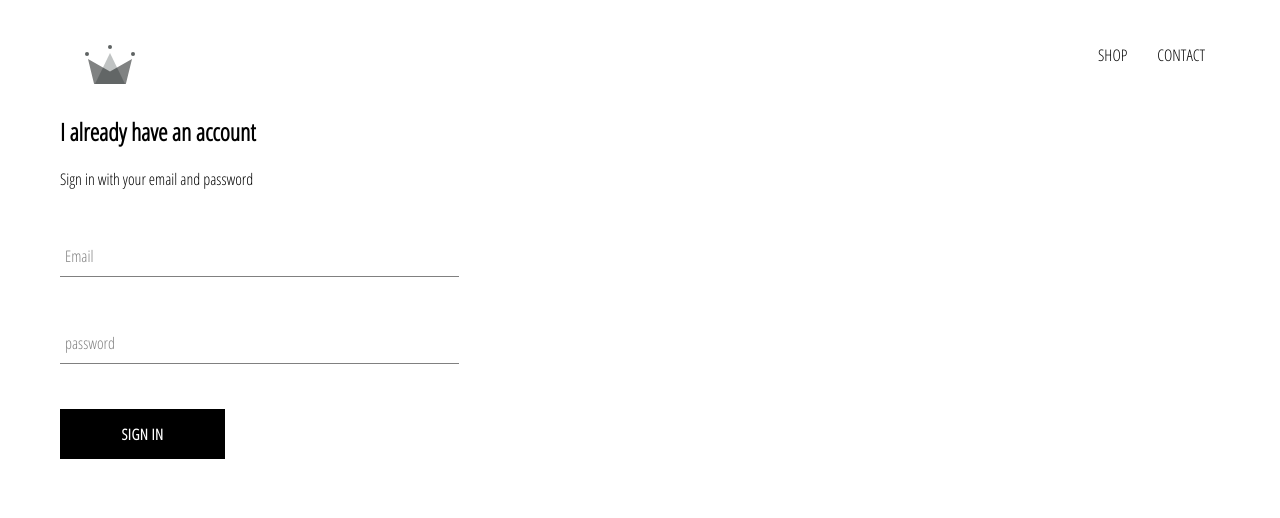
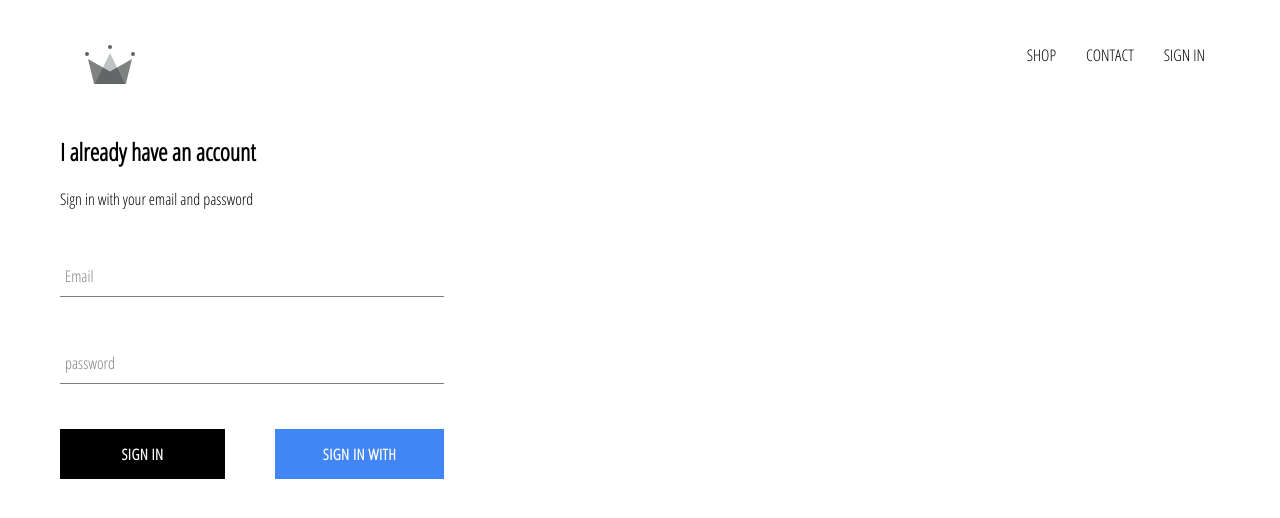
Before and after one commit to shikhar13012001/React-E-commerece-website, a React (Create React App) app: page /signin in a window 1280 px wide. Shown: the top 518 px of the page. Built offline with nearby package versions, Linux system fonts and the light colour scheme; no server answers.

Commit message:
Sign-in with google made

```diff
--- a/package.json
+++ b/package.json
@@ -6,6 +6,7 @@
     "@testing-library/jest-dom": "^5.14.1",
     "@testing-library/react": "^11.2.7",
     "@testing-library/user-event": "^12.8.3",
+    "firebase": "^8.7.1",
     "node-sass": "^6.0.1",
     "react": "^17.0.2",
     "react-dom": "^17.0.2",
--- a/src/App.css
+++ b/src/App.css
@@ -6,3 +6,6 @@
     text-decoration: none;
     color: black;
 }
+*{box-sizing: border-box;
+
+}
--- a/src/App.js
+++ b/src/App.js
@@ -5,8 +5,25 @@
 import ShopPage from './Pages/shop/shop.component';
  import Header from"./components/Header/header.component"
 import  SignInAndSignUpPage from './Pages/sign-in-and-sign-up/sign-in-and-sign-up.component'
-function App() {
-  return (
+import { auth } from './firebase/firebase.utils';
+class App extends React.Component {
+  constructor(){
+    super();
+    this.state={
+      currentUser:null
+    }
+  }
+unsubscribeFromAuth=null
+  componentDidMount(){
+   this.unsubscribeFromAuth= auth.onAuthStateChanged(user=>{
+      this.setState({currentUser:user});
+      console.log(user);
+    })
+  }
+  componentWillUnmount(){
+    this.unsubscribeFromAuth();
+  }
+render() { return (
     <div>
       <Header/>
       <Switch>
@@ -15,7 +32,7 @@
         <Route path="/signin" component={SignInAndSignUpPage}></Route>
       </Switch>
     </div>
-  );
+  );}
 }
 
 export default App;
--- a/src/components/Custombutton/custombutton.components.jsx
+++ b/src/components/Custombutton/custombutton.components.jsx
@@ -1,8 +1,8 @@
 import React from 'react'
 import './custombutton.styles.scss'
-const CustomButton = ({ children, ...otherProps})=>{
+const CustomButton = ({ children, isGoogleSignIn,...otherProps})=>{
     return (
-        <button className='custom-button' {...otherProps}>
+        <button className={`${isGoogleSignIn ? 'google-sign-in':''} custom-button`} {...otherProps}>
         {
             children
         }
--- a/src/components/Custombutton/custombutton.styles.scss
+++ b/src/components/Custombutton/custombutton.styles.scss
@@ -19,4 +19,12 @@
       color: black;
       border: 1px solid black;
     }
+    &.google-sign-in{
+      background-color: #4285f4;
+      color:white;
+    }
+    &:hover{
+      background-color: #357ae8;
+      border: none;
+    }
   }
--- a/src/components/Header/header.component.jsx
+++ b/src/components/Header/header.component.jsx
@@ -2,7 +2,8 @@
 import './header.styles.scss'
 import { Link } from 'react-router-dom';
 import {  ReactComponent as Logo } from '../../assests/4.1 crown.svg'
-const Header = ()=>{
+import { auth } from '../../firebase/firebase.utils';
+const Header = ({currentUser})=>{
     return(
         <div className="header">
    <Link to ="/" className='logo-container'>
@@ -14,7 +15,12 @@
            </Link><Link className='option' to="/shop" >
            CONTACT
            </Link>
-
+       {
+           currentUser ?
+           <div className='option' onClick={()=>{auth.signOut()}}></div>
+           :
+           <Link className='option' to='/signin'>SIGN IN</Link>
+       }
        </div>
         </div>
     )
--- a/src/components/Header/header.styles.scss
+++ b/src/components/Header/header.styles.scss
@@ -20,6 +20,7 @@
 
       .option {
         padding: 10px 15px;
+        cursor:pointer;
       }
     }
   }
--- a/src/components/sign-in/sign-in.components.jsx
+++ b/src/components/sign-in/sign-in.components.jsx
@@ -2,6 +2,9 @@
 import "./sign-in.styles.scss";
 import FormInput from "../FormInput/FormInput.component";
 import CustomButton from "../Custombutton/custombutton.components";
+import { signInWithGoogle } from "../../firebase/firebase.utils";
+
+
 class SignIn extends React.Component {
   constructor(props) {
     super(props);
@@ -43,8 +46,10 @@
             value={this.state.password}
             label="password"
           />
-
+<div className="buttons">
           <CustomButton type="submit">Sign In</CustomButton>
+          <CustomButton onClick={signInWithGoogle} isGoogleSignIn>Sign in with google</CustomButton>
+          </div>
         </form>
       </div>
     );
--- a/src/components/sign-in/sign-in.styles.scss
+++ b/src/components/sign-in/sign-in.styles.scss
@@ -1,3 +1,12 @@
 .sign-in{
     width:30vw;
+    display:flex;
+    flex-direction: column;
+    .title{
+        margin:10px 0;
+    }
+    .buttons{
+        display:flex;
+        gap:50px;
+    }
 }
--- /dev/null
+++ b/src/firebase/firebase.utils.js
@@ -0,0 +1,24 @@
+import firebase from 'firebase/app';
+import 'firebase/firestore';
+import 'firebase/auth';
+const config={
+
+        apiKey: "AIzaSyAUplT6JO5SEcSOqNx98M3xj8YE6uvMxgw",
+        authDomain: "crwn-clothing-66598.firebaseapp.com",
+        projectId: "crwn-clothing-66598",
+        storageBucket: "crwn-clothing-66598.appspot.com",
+        messagingSenderId: "966752495872",
+        appId: "1:966752495872:web:f3ad8c49897a4d23fd6be5",
+        measurementId: "G-5T4F2ZSPE6"
+
+}
+firebase.initializeApp(config);
+export const auth=firebase.auth();
+export const firestore=firebase.firestore();
+const provider = new firebase.auth.GoogleAuthProvider();
+provider.setCustomParameters({prompt: 'select_account'});
+export const signInWithGoogle =()=>{
+    auth.signInWithPopup(provider);
+
+}
+export default firebase;
```
Also changed, not shown: 1 other file (tests, documents, lock files or other folders).
